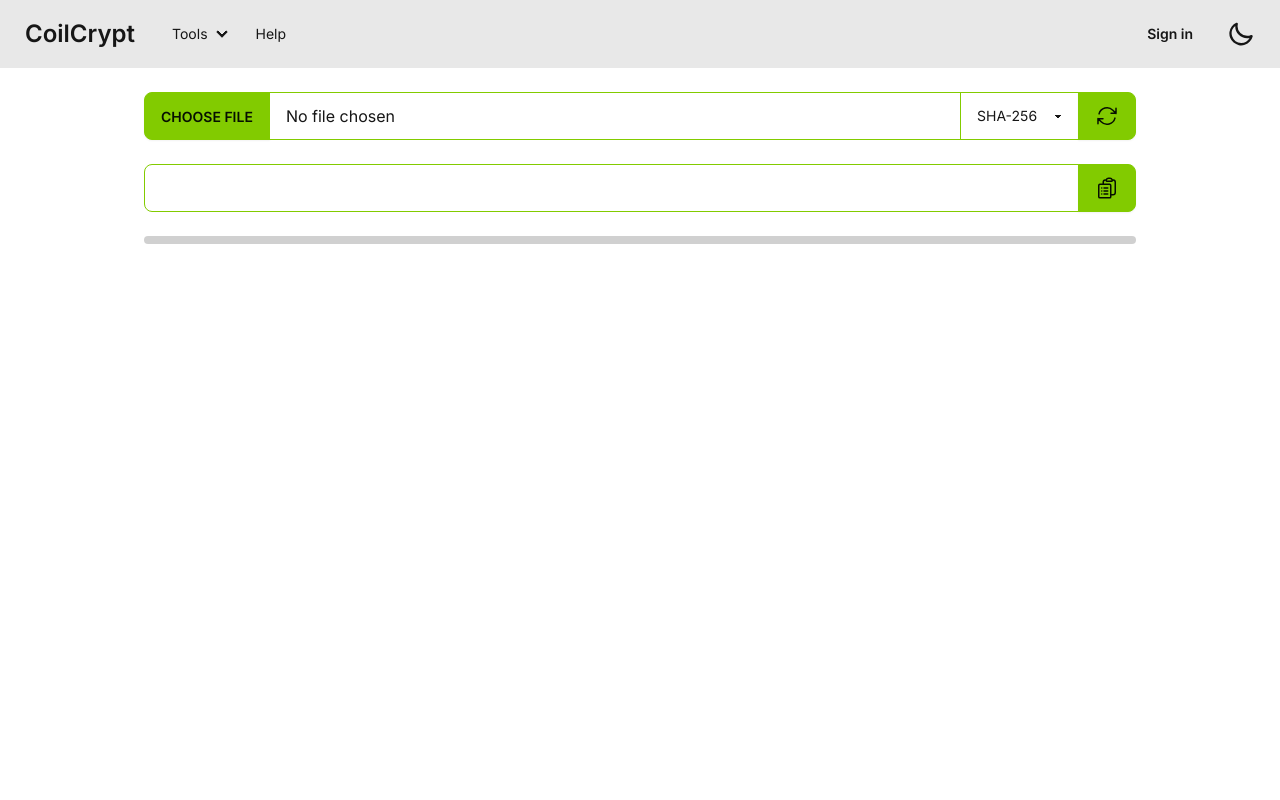
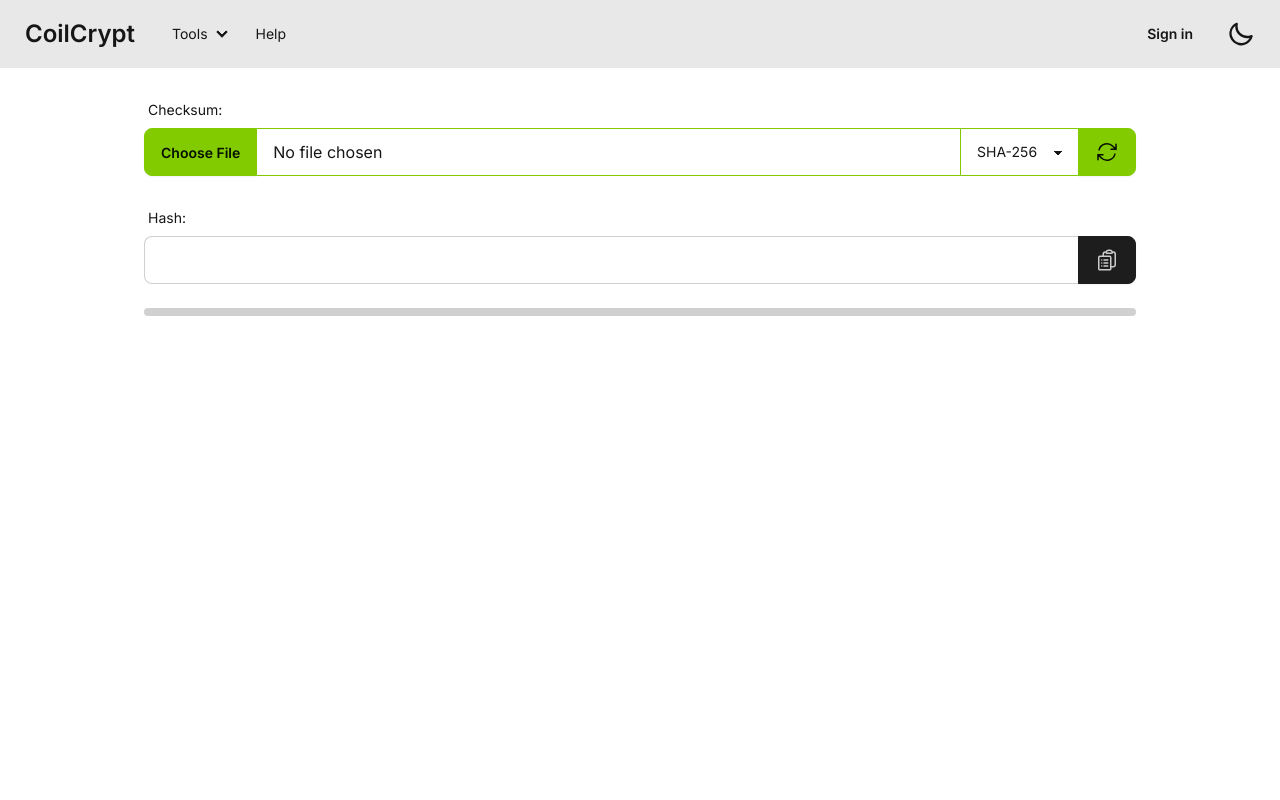
Before and after one commit to BarkinBalci/coilcrypt-web, a Next.js app: page /checksum in a window 1280 px wide. Shown: the top 800 px of the page. Built offline with nearby package versions, Linux system fonts and the light colour scheme; no server answers.

Commit message:
chore: added labels

```diff
--- a/app/checksum/page.tsx
+++ b/app/checksum/page.tsx
@@ -77,14 +77,17 @@ export default function ChecksumPage() {
 
   return (
     <div className="min-h-screen h-full flex-col flex items-center space-y-6 mx-auto pt-6 max-w-5xl px-4">
-      <div className="flex flex-row space-x-2 mx-auto w-full">
+      <div className="flex flex-col mx-auto w-full">
+        <div className="label">
+          <span className="label-text">Checksum:</span>
+        </div>
         <div className="join w-full">
           <label className="flex items-center btn btn-accent join-item">
             <span className="leading-normal md:hidden">
               <Icons.file />
             </span>
             <span className="hidden md:leading-normal md:block">
-              CHOOSE FILE
+              Choose File
             </span>
             <input type="file" className="hidden" onChange={handleFileChange} />
           </label>
@@ -110,16 +113,19 @@ export default function ChecksumPage() {
           </button>
         </div>
       </div>
-      <div className="flex flex-row space-x-2 mx-auto w-full">
+      <div className="flex flex-col mx-auto w-full">
+        <div className="label">
+          <span className="label-text">Hash:</span>
+        </div>
         <div className="join w-full">
           <input
             type="text"
-            className="input input-accent join-item w-full"
+            className="input input-bordered join-item w-full"
             value={hash || ""}
             readOnly
           />
           <button
-            className="btn join-item btn-accent"
+            className="btn join-item btn-secondary"
             onClick={copyToClipboard}
           >
             <Icons.clipboard />
```
